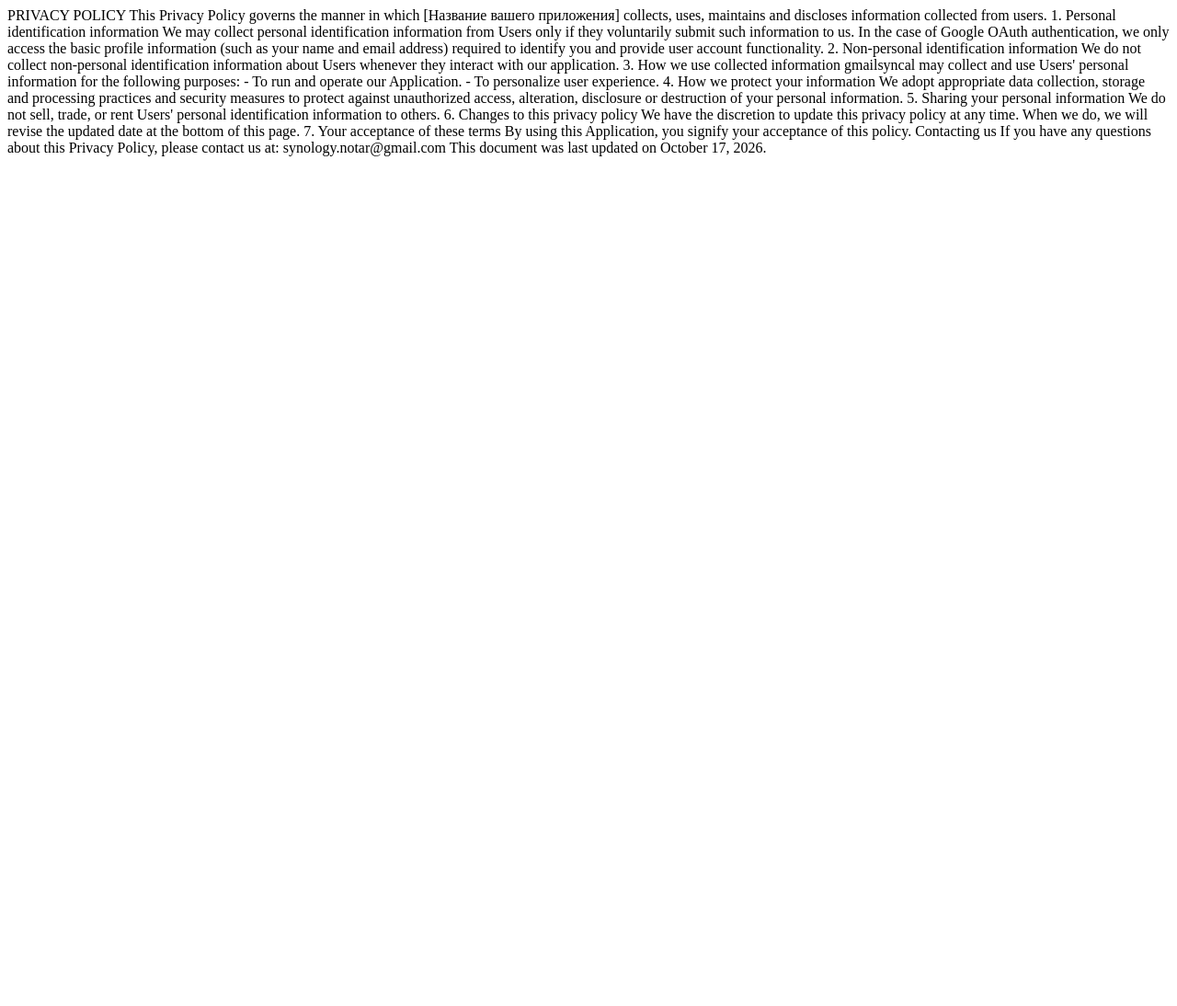
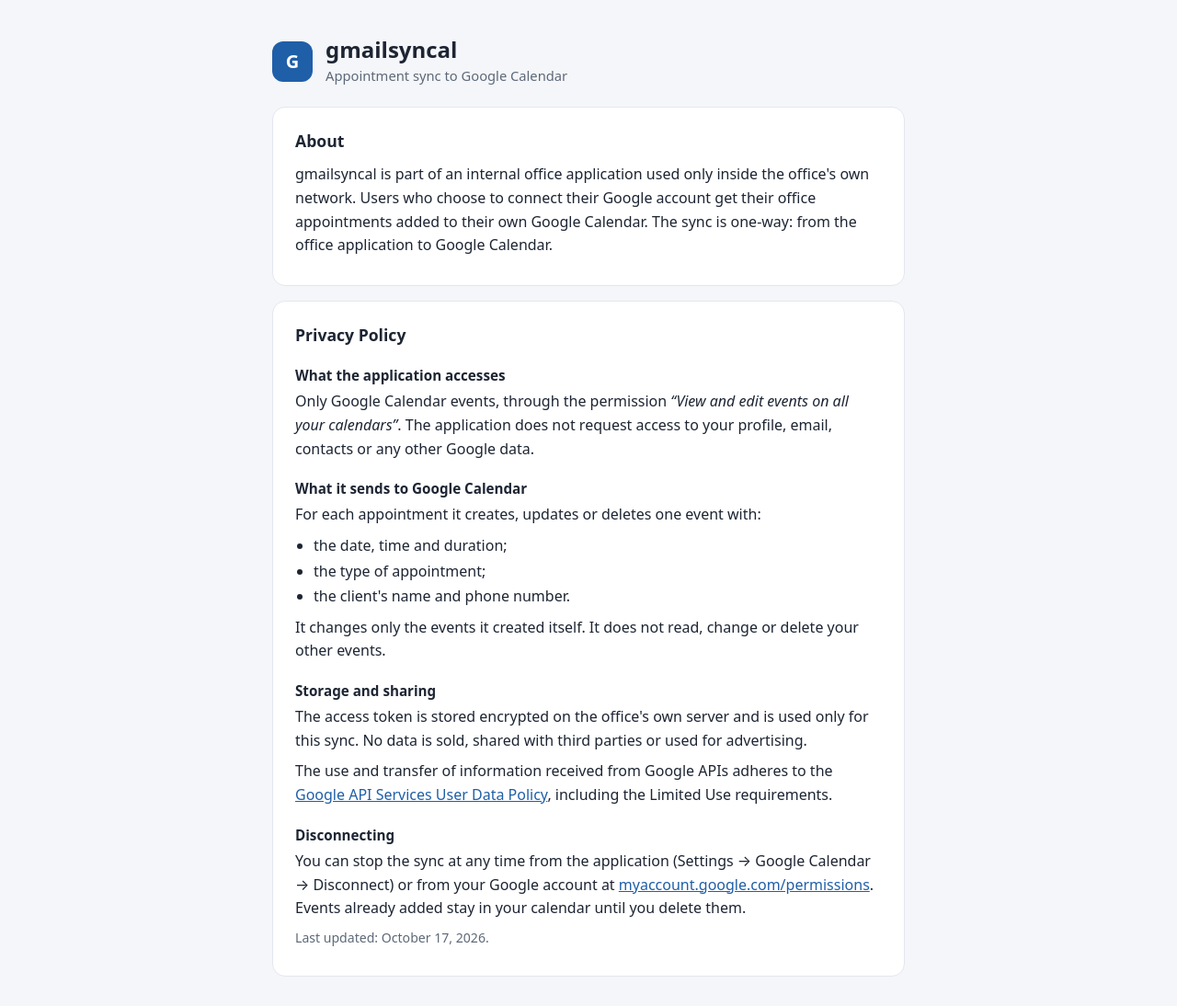
Before and after one commit to xxraynz/gmailsyncal, a plain HTML site: page index.html in a window 1280 px wide. Shown: the whole page at 92% size. Before the commit the page ends 800 px from the top, so only its background shows below. Drawn offline with Linux system fonts and the light colour scheme.

Commit message:
Update index.html

```diff
--- a/index.html
+++ b/index.html
@@ -1,33 +1,77 @@
-<html>
-PRIVACY POLICY
+<!doctype html>
+<html lang="en">
+<head>
+<meta charset="utf-8">
+<meta name="viewport" content="width=device-width, initial-scale=1">
+<title>gmailsyncal — Privacy Policy</title>
+<meta name="description" content="gmailsyncal sends appointments from an internal office application to the user's own Google Calendar.">
+<style>
+  :root{--bg:#f4f6f9;--card:#fff;--text:#1d2533;--muted:#5d6878;--line:#e3e7ee;--accent:#1f5fa8}
+  @media (prefers-color-scheme:dark){:root{--bg:#12161d;--card:#1b212b;--text:#e6eaf0;--muted:#9aa5b4;--line:#2a3240;--accent:#6aa6ec}}
+  *{box-sizing:border-box}
+  body{margin:0;background:var(--bg);color:var(--text);font:16px/1.6 system-ui,-apple-system,"Segoe UI",Roboto,sans-serif}
+  main{max-width:720px;margin:0 auto;padding:40px 16px 56px}
+  header{display:flex;align-items:center;gap:14px;margin-bottom:22px}
+  .logo{width:44px;height:44px;border-radius:12px;background:var(--accent);color:#fff;display:grid;place-items:center;font-weight:800;font-size:20px;flex:none}
+  h1{font-size:1.5rem;margin:0;line-height:1.2}
+  .tag{color:var(--muted);font-size:.92rem;margin:2px 0 0}
+  .card{background:var(--card);border:1px solid var(--line);border-radius:14px;padding:22px 24px;margin-bottom:16px}
+  h2{font-size:1.1rem;margin:0 0 10px}
+  h3{font-size:.95rem;margin:18px 0 4px}
+  p{margin:0 0 8px}
+  ul{margin:4px 0 8px;padding-left:20px}
+  li{margin:2px 0}
+  .muted{color:var(--muted);font-size:.88rem}
+  a{color:var(--accent)}
+</style>
+</head>
+<body>
+<main>
+  <header>
+    <div class="logo">G</div>
+    <div>
+      <h1>gmailsyncal</h1>
+      <p class="tag">Appointment sync to Google Calendar</p>
+    </div>
+  </header>
 
-This Privacy Policy governs the manner in which [Название вашего приложения] collects, uses, maintains and discloses information collected from users.
+  <section class="card">
+    <h2>About</h2>
+    <p>gmailsyncal is part of an internal office application used only inside the office's own network.
+       Users who choose to connect their Google account get their office appointments added to their own Google Calendar.
+       The sync is one-way: from the office application to Google Calendar.</p>
+  </section>
 
-1. Personal identification information
-We may collect personal identification information from Users only if they voluntarily submit such information to us. In the case of Google OAuth authentication, we only access the basic profile information (such as your name and email address) required to identify you and provide user account functionality.
+  <section class="card" id="privacy">
+    <h2>Privacy Policy</h2>
 
-2. Non-personal identification information
-We do not collect non-personal identification information about Users whenever they interact with our application.
+    <h3>What the application accesses</h3>
+    <p>Only Google Calendar events, through the permission <em>“View and edit events on all your calendars”</em>.
+       The application does not request access to your profile, email, contacts or any other Google data.</p>
 
-3. How we use collected information
-gmailsyncal may collect and use Users' personal information for the following purposes:
-- To run and operate our Application.
-- To personalize user experience.
+    <h3>What it sends to Google Calendar</h3>
+    <p>For each appointment it creates, updates or deletes one event with:</p>
+    <ul>
+      <li>the date, time and duration;</li>
+      <li>the type of appointment;</li>
+      <li>the client's name and phone number.</li>
+    </ul>
+    <p>It changes only the events it created itself. It does not read, change or delete your other events.</p>
 
-4. How we protect your information
-We adopt appropriate data collection, storage and processing practices and security measures to protect against unauthorized access, alteration, disclosure or destruction of your personal information.
+    <h3>Storage and sharing</h3>
+    <p>The access token is stored encrypted on the office's own server and is used only for this sync.
+       No data is sold, shared with third parties or used for advertising.</p>
+    <p>The use and transfer of information received from Google APIs adheres to the
+       <a href="https://developers.google.com/terms/api-services-user-data-policy">Google API Services User Data Policy</a>,
+       including the Limited Use requirements.</p>
 
-5. Sharing your personal information
-We do not sell, trade, or rent Users' personal identification information to others.
+    <h3>Disconnecting</h3>
+    <p>You can stop the sync at any time from the application (Settings → Google Calendar → Disconnect)
+       or from your Google account at <a href="https://myaccount.google.com/permissions">myaccount.google.com/permissions</a>.
+       Events already added stay in your calendar until you delete them.</p>
 
-6. Changes to this privacy policy
-We have the discretion to update this privacy policy at any time. When we do, we will revise the updated date at the bottom of this page.
-
-7. Your acceptance of these terms
-By using this Application, you signify your acceptance of this policy.
-
-Contacting us
-If you have any questions about this Privacy Policy, please contact us at: synology.notar@gmail.com
-
-This document was last updated on October 17, 2026.
+    <p class="muted">Last updated: October 17, 2026.</p>
+  </section>
+</main>
+</body>
 </html>
```
